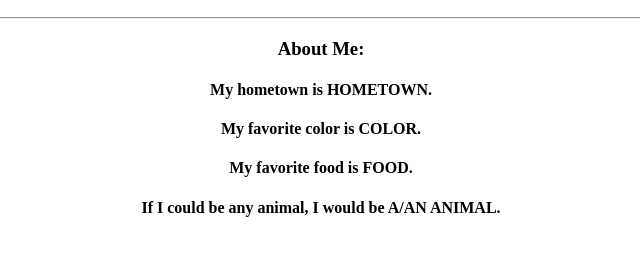
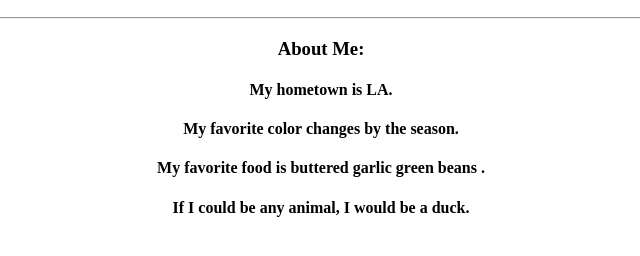
Before and after one commit to breezyrcodes/first-repo, a plain HTML site: page index.html in a window 1280 px wide. Shown: the part 110-366 px from the top of the page, without its empty margins (319-959 px from the left). Drawn offline with Linux system fonts and the light colour scheme.

Commit message:
added text

```diff
--- a/index.html
+++ b/index.html
@@ -11,10 +11,10 @@
 				<h2>Software Developer</h2>
 				<hr>
 				<h3>About Me:</h3>
-					<h4>My hometown is HOMETOWN.</h4>
-					<h4>My favorite color is COLOR.</h4>
-					<h4>My favorite food is FOOD.</h4>
-					<h4>If I could be any animal, I would be A/AN ANIMAL.</h4>
+					<h4>My hometown is LA.</h4>
+					<h4>My favorite color changes by the season.</h4>
+					<h4>My favorite food is buttered garlic green beans .</h4>
+					<h4>If I could be any animal, I would be a duck.</h4>
 			</div>
 		  </body>
 		</html>
```
